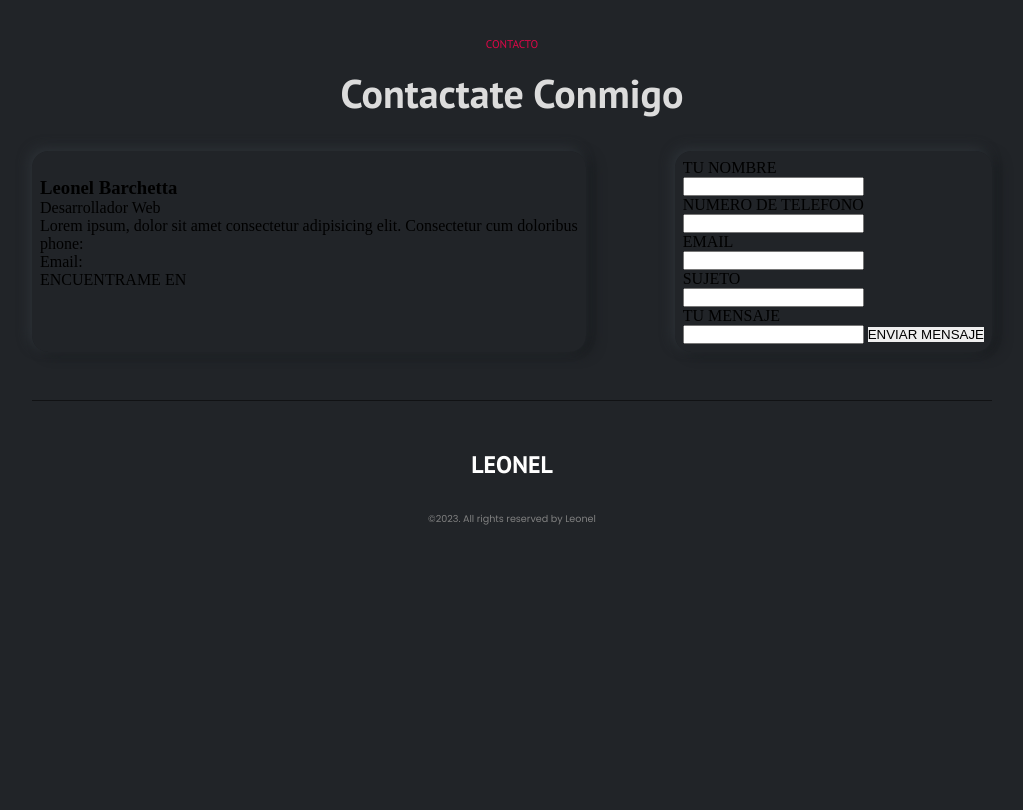
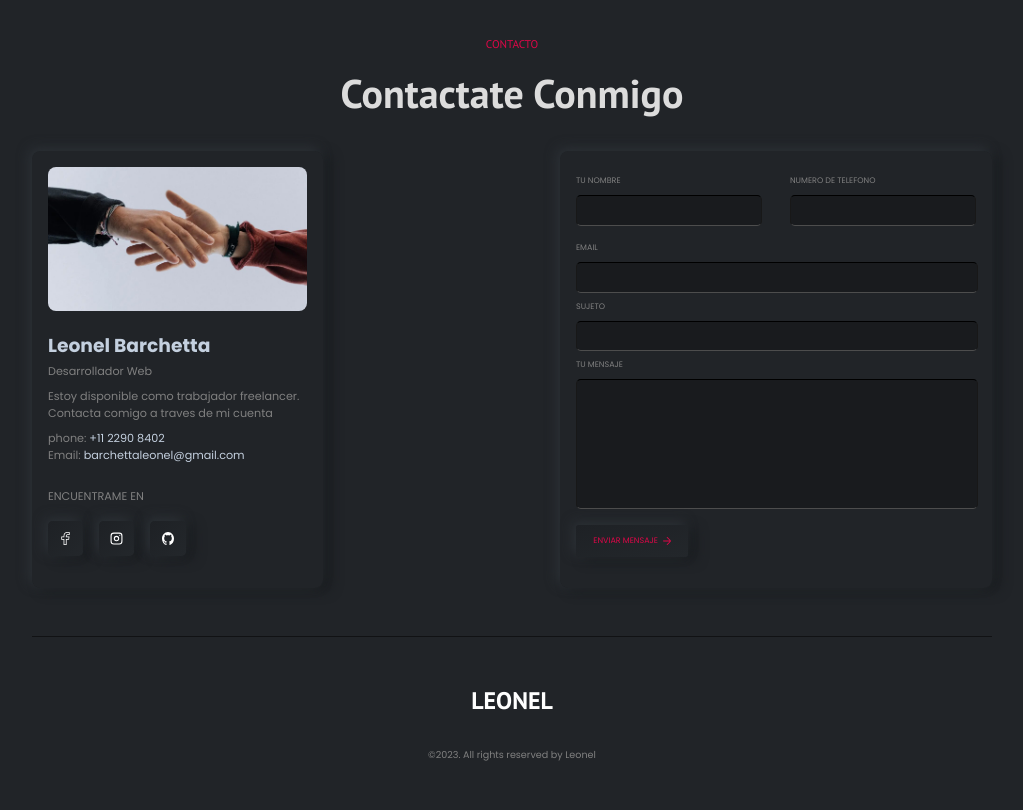
Before and after one commit to LeonelBarchetta/TPFINAL1, a plain HTML site: page index.html in a window 1280 px wide. Shown: the part 2058-2868 px from the top of the page, without its empty margins (128-1151 px from the left). Before the commit the page ends 2632 px from the top, so only its background shows below. Drawn offline with Linux system fonts and the light colour scheme.

Commit message:
hice el ultimo section en css

```diff
--- a/estilo.css
+++ b/estilo.css
@@ -354,7 +354,7 @@ nav .texto .DivInfo:hover{
 }
 
 .SectionTres .DivInfoDos:hover{
-    transform: scale(1.1);
+    background: linear-gradient(to bottom right, #1f2225, #3d444b);
 }
 
 .SectionTres .DivInfoDos{
@@ -409,12 +409,14 @@ nav .texto .DivInfo:hover{
 .SectionCinco .DivInfo{
     display: flex;
     justify-content: space-between;
+
 }
 
 .SectionCinco .DivInfo .DivInfoDos{
     box-shadow: -0.2rem -0.2rem 0.7rem #2c3136, 0.5rem 0.2rem 0.7rem #1a1d20;
-    border-radius: 1rem;
-    padding: 0.5rem;
+    border-radius: 0.5rem;
+    padding: 1rem;
+    width: 16.2rem;
 }
 
 .SectionCinco .texto p{
@@ -429,6 +431,193 @@ nav .texto .DivInfo:hover{
     font-size: 2.5rem;
     color: gainsboro;
     margin-bottom: 2rem;
+}
+
+.SectionCinco .DivInfo img{
+    height: 9rem;
+    border-radius: 0.5rem;
+    margin-bottom: 1rem;
+}
+
+.SectionCinco .DivInfoDos h3{
+    font-family: 'Poppins', sans-serif;
+    color: #C4D0DF;
+    margin-bottom: 0.2rem;
+}
+
+.SectionCinco .DivInfoDos p{
+    font-family: 'Poppins', sans-serif;
+    color: gray;
+    margin-bottom: 0.5rem;
+    font-size: 0.7rem;
+
+}
+
+.SectionCinco .DivInfoDos h4{
+    font-family: 'Poppins', sans-serif;
+    color: gray;
+    font-size: 0.7rem;
+    font-weight: normal;
+
+}
+
+.SectionCinco .DivInfoDos strong{
+    color: #C4D0DF;
+    font-weight: normal;
+}
+
+.SectionCinco .DivInfoDos .TextoDos{
+    font-family: 'Poppins', sans-serif;
+    color: gray;
+    margin-bottom: 1rem;
+    font-size: 0.7rem;
+    margin-top: 1.5rem;
+}
+
+.SectionCinco .DivInfoDos .TextoTres{
+    display: flex;
+    margin-bottom: 1rem;
+}
+
+.SectionCinco .DivInfoDos .icono{
+    display: flex;
+    height: 2.2rem;
+    width: 2.2rem;
+    align-items: center;
+    justify-content: center;
+    margin-right: 1rem;
+    border-radius: 0.3rem;
+    box-shadow: -0.2rem -0.2rem 0.7rem #2c3136, 0.5rem 0.2rem 0.7rem #1a1d20;
+    background-color: #1e2024;
+    background: linear-gradient(to bottom right, #1E2125, #23272B);
+}
+
+.SectionCinco .DivInfoDos .icono img{
+    border-radius: 0;
+    margin: 0;
+    height: 0.8rem;
+    width: 0.8rem;
+
+}
+
+.SectionCinco .DivInfoDos .icono:hover{
+    transform: scale(1.2);
+    background: linear-gradient(to bottom right, #1f2225, #3d444b);
+
+}
+
+.SectionCinco .DivInfoDos .icono{
+    transition: background 0.3s,
+    transform 0.2s;
+}
+
+.SectionCinco .DivInfo .DivInfoTres{
+    box-shadow: -0.2rem -0.2rem 0.7rem #2c3136, 0.5rem 0.2rem 0.7rem #1a1d20;
+    border-radius: 0.5rem;
+    padding: 1rem;
+    width: 25rem;
+}
+
+.SectionCinco .divuno{
+    display: flex;
+    justify-content: space-between;
+    margin-bottom: 1rem;
+}
+
+.SectionCinco .divuno p{
+    font-family: 'Poppins', sans-serif;
+    color: gray;
+    margin-bottom: 0.5rem;
+    font-size: 0.5rem;
+    margin-top: 0.5rem;
+}
+
+.SectionCinco .divuno input{
+    width: 11.5rem;
+    height: 1.8rem;
+    border-radius: 0.3rem;
+    background-color: #191B1E;
+    border: 0.001rem solid rgb(24, 24, 24);
+    border-bottom: 0.06rem solid rgb(77, 77, 77);
+    border-top: 0.09rem solid black;
+    color: white;
+}
+
+.SectionCinco .divdos p{
+    font-family: 'Poppins', sans-serif;
+    color: gray;
+    margin-bottom: 0.5rem;
+    font-size: 0.5rem;
+    margin-top: 0.5rem;
+}
+
+.SectionCinco .divdos input{
+    width: 100%;
+    height: 1.8rem;
+    border-radius: 0.3rem;
+    background-color: #191B1E;
+    border: 0.001rem solid rgb(24, 24, 24);
+    border-bottom: 0.06rem solid rgb(77, 77, 77);
+    border-top: 0.09rem solid black;
+    color: white;
+}
+
+.SectionCinco .divtres p{
+    font-family: 'Poppins', sans-serif;
+    color: gray;
+    margin-bottom: 0.5rem;
+    font-size: 0.5rem;
+    margin-top: 0.5rem;
+}
+
+.SectionCinco .divtres input{
+    width: 100%;
+    height: 8rem;
+    border-radius: 0.3rem;
+    background-color: #191B1E;
+    border: 0.001rem solid rgb(24, 24, 24);
+    border-bottom: 0.06rem solid rgb(77, 77, 77);
+    border-top: 0.09rem solid black;
+    margin-bottom: 1rem;
+    color: white;
+
+}
+
+.SectionCinco .divtres .boton{
+    height: 2rem;
+    width: 7rem;
+    align-items: center;
+    border-radius: 0.2rem;
+    box-shadow: -0.2rem -0.2rem 0.7rem #2c3136, 0.5rem 0.2rem 0.7rem #1a1d20;
+    background-color: #212428;
+    background: linear-gradient(to bottom right, #1E2125, #23272B);
+}
+
+.SectionCinco .boton a{
+    display: flex;
+    align-items: center;
+    justify-content: center;
+}
+.SectionCinco .divtres .boton p{
+    align-items: center;
+    justify-content: center;
+    color: #DE0748;
+    margin-right: 0.3rem;
+}
+
+.SectionCinco .divtres .boton img{
+    margin: 0;
+    height: 0.5rem;
+}
+
+.SectionCinco .divtres .boton:hover{
+    transform: scale(1.1);
+    background: linear-gradient(to bottom right, #1f2225, #3d444b);
+}
+
+.SectionCinco .divtres .boton{
+    transition: background 0.3s,
+    transform 0.2s;
 }
 /* FOOTER */
 
--- a/index.html
+++ b/index.html
@@ -318,7 +318,7 @@
             </div>
             <div class="DivInfo">
                 <div class="DivInfoDos">
-                    <img src="" alt="">
+                    <img src="carpeta.img/apreton.jpg" alt="">
                     <h3>
                         Leonel Barchetta
                     </h3>
@@ -326,37 +326,51 @@
                         Desarrollador Web
                     </p>
                     <p>
-                        Lorem ipsum, dolor sit amet consectetur adipisicing elit. Consectetur cum doloribus
+                       Estoy disponible como trabajador freelancer. Contacta comigo a traves de mi cuenta
                     </p>
 
-                    <p>
+                    <h4>
                         phone:
-                    </p>
-                    <p>
+                        <strong>
+                            +11 2290 8402
+                        </strong>
+                    </h4>
+                    <h4>
                         Email:
-                    </p>
+                        <strong>
+                            barchettaleonel@gmail.com
+                        </strong>
+                    </h4>
 
-                    <p>
+                    <p class="TextoDos">
                         ENCUENTRAME EN
                     </p>
                     <div>
-                        <div>
-                            <img src="" alt="">
+                        <div class="TextoTres">
+                            <a href="">
+                                <div class="icono">
+                                <img src="carpeta.img/facebook.svg" alt="">
                                 </div>
+                            </a>
 
-                        <div>
-                            <img src="" alt="">
+                            <a href="">
+                                <div class="icono">
+                                <img src="carpeta.img/instagram.svg" alt="">
                                 </div>
+                            </a>
 
-                        <div>
-                            <img src="" alt="">
+                            <a href="">
+                                <div class="icono">
+                                <img src="carpeta.img/github.svg" alt="">
+                                </div>
+                            </a>
                         </div>
                     </div>
                 </div>
 
-                <div class="DivInfoDos">
-                    <div>
-                        <div>
+                <div class="DivInfoTres">
+                    <div class="divuno">
+                        <div >
                             <p>
                                 TU NOMBRE
                             </p>
@@ -366,10 +380,11 @@
                             <p>
                                 NUMERO DE TELEFONO
                             </p>
-                            <input type="number">
+                            <input type="text">
                         </div>
 
                     </div>
+                    <div class="divdos">
                         <p>
                             EMAIL
                         </p>
@@ -379,19 +394,23 @@
                             SUJETO
                         </p>
                         <input type="text">
-
+                    </div>
+                    <div class="divtres">
                         <p>
                             TU MENSAJE
                         </p>
                         <input type="textarea">
 
-                    <button>
+                        <button class="boton">
                             <a href="">
                                 <p>
                                     ENVIAR MENSAJE
                                 </p>
+                                <img src="carpeta.img/flecha.svg" alt="">
                             </a>
                         </button>
+                    </div>
+
 
                 </div>
             </div>
```
Also changed, not shown: carpeta.img/apreton.jpg (added), carpeta.img/flecha.svg (added). Lines whose indentation alone changed are shown as unchanged.
